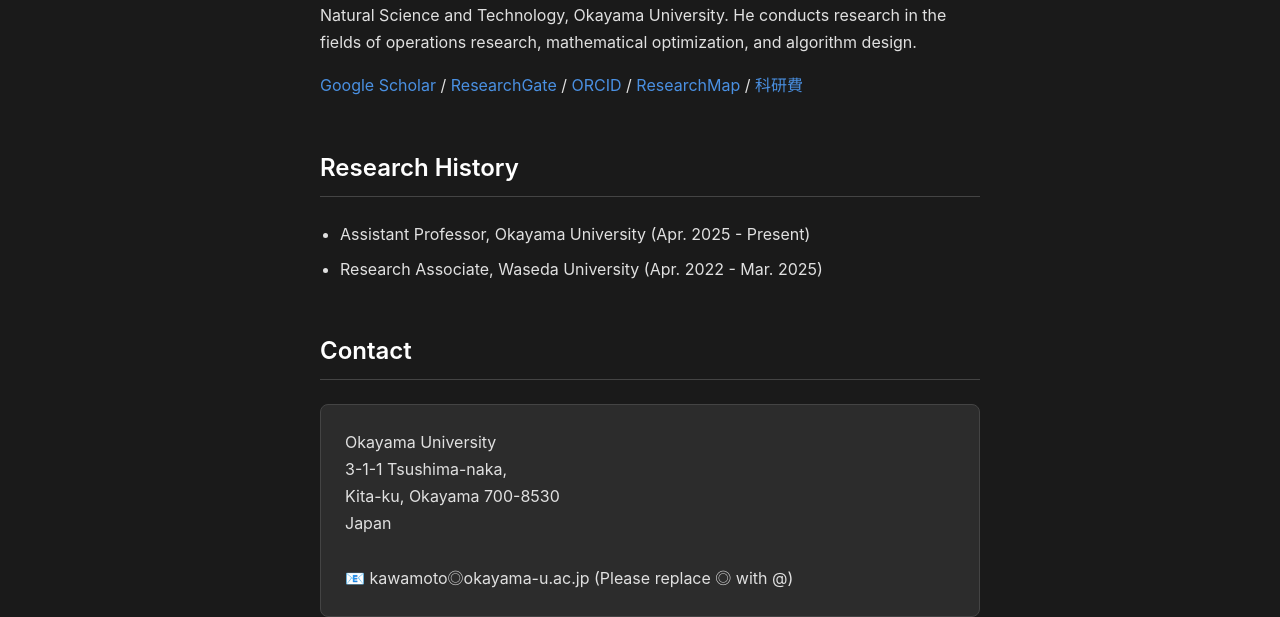
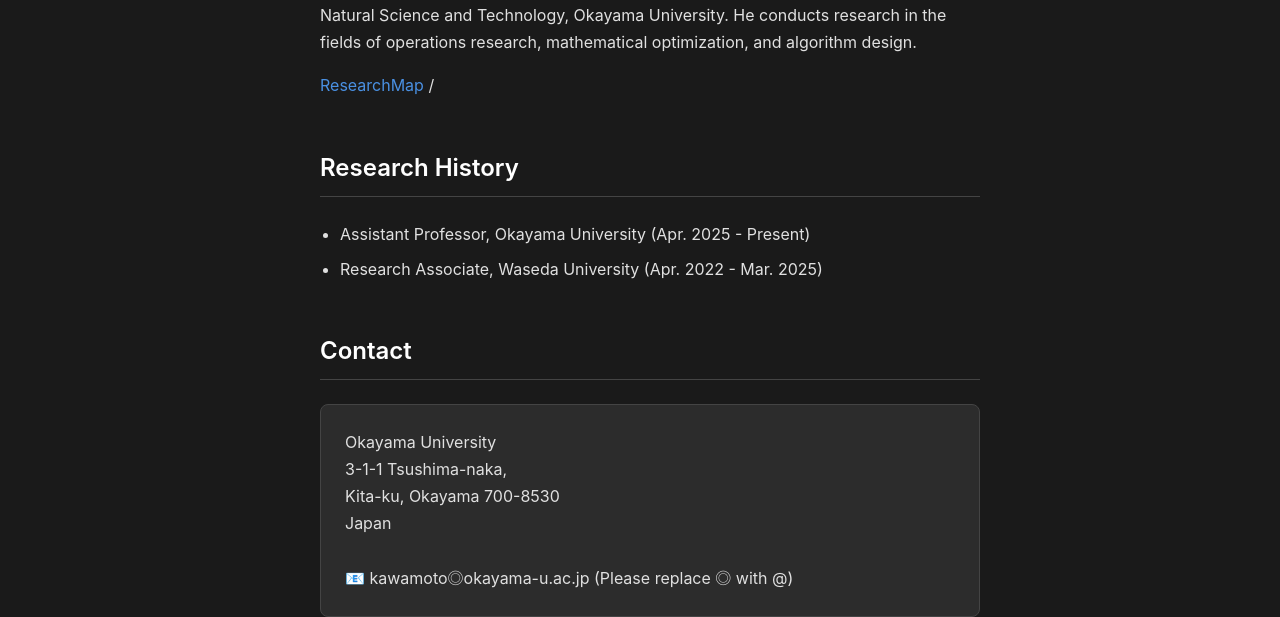
Before and after one commit to takaki-kawamoto/takaki-kawamoto.github.io, a plain HTML site: page index.html in a window 1280 px wide. Shown: the part 260-877 px from the top of the page. Drawn offline with Linux system fonts and the light colour scheme.

Commit message:
Update index.html

```diff
--- a/index.html
+++ b/index.html
@@ -32,11 +32,7 @@
             </p>
 
             <p>
-                <a href="#">Google Scholar</a> /
-                <a href="#">ResearchGate</a> /
-                <a href="#">ORCID</a> /
-                <a href="#">ResearchMap</a> /
-                <a href="#">科研費</a>
+                <a href="https://researchmap.jp/takaki_kawamoto">ResearchMap</a> /
             </p>
 
             <h2 id="research">Research History</h2>
```
